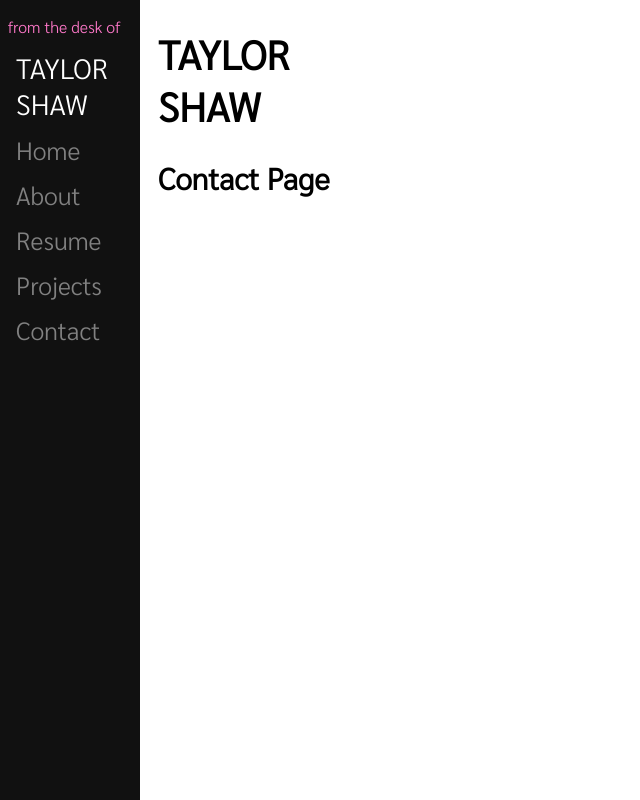
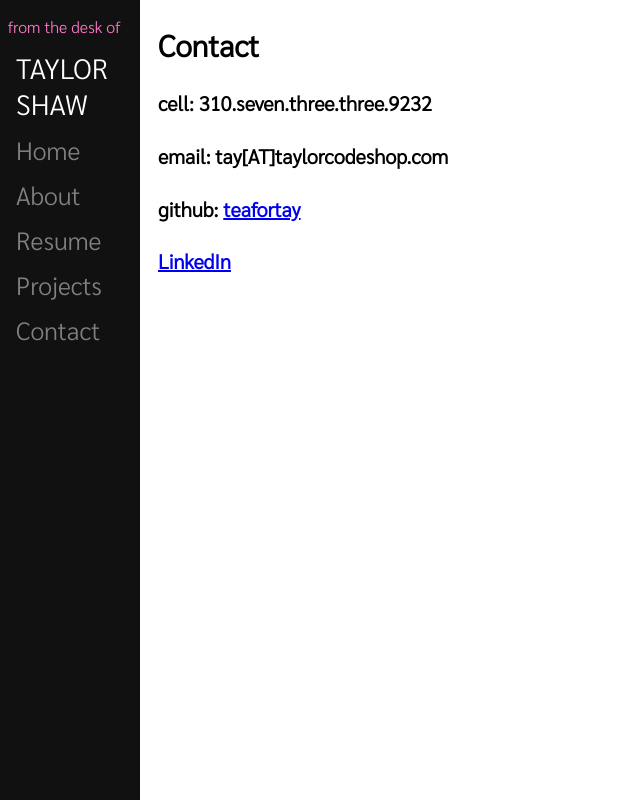
Before and after one commit to teafortay/taylorcodeshop, a React app: page /contact in a window 1280 px wide. Shown: the whole page, without its empty margins (0-640 px from the left). Built offline with nearby package versions, Linux system fonts and the light colour scheme; the HTML template or start-up script is replaced by a standard one.

Commit message:
wrote contact page

```diff
--- a/client/src/components/pages/Contact.js
+++ b/client/src/components/pages/Contact.js
@@ -1,4 +1,6 @@
 import React, { Component } from "react";
+import { Link } from "@reach/router";
+
 
 import "../../utilities.css";
 import "./Home.css";
@@ -17,9 +19,11 @@ class Contact extends Component {
     render() {
       return (
         <>
-
-          <h1>TAYLOR <br></br>SHAW</h1>
-          <h2> Contact Page</h2>
+          <h2> Contact</h2>
+          <h4>cell: 310.seven.three.three.9232</h4>
+          <h4>email: tay[AT]taylorcodeshop.com</h4>
+          <h4>github: <a href="https://github.com/teafortay">teafortay</a></h4>
+          <h4><a href="https://www.linkedin.com/in/taylor-shaw-a4864a7b/">LinkedIn</a></h4>
           </>
     );
   }
```
